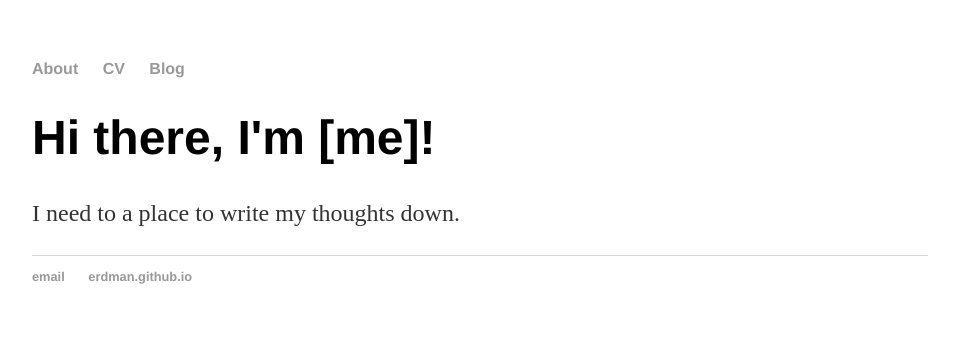
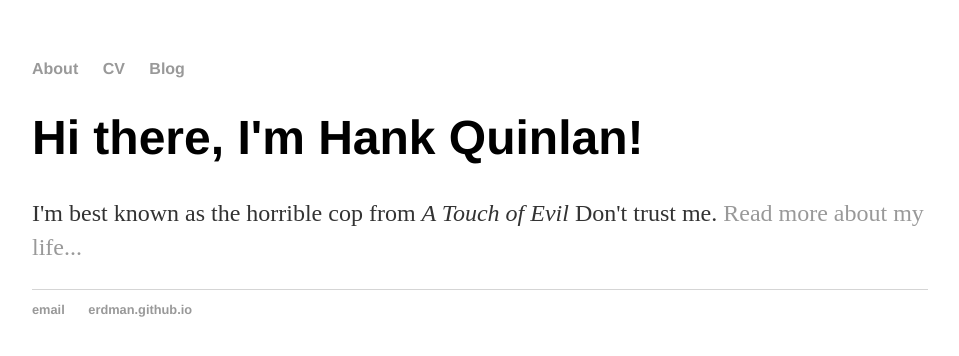
Before and after one commit to erdman/erdman, a Jekyll site: the page built from index.html, in a window 1280 px wide. Shown: the top 356 px of the page, without its empty margins (160-1119 px from the left). Built offline with Jekyll 4.4.1, drawn with Linux system fonts in a browser that asks for light colours.

Commit message:
Update index.html

```diff
--- a/index.html
+++ b/index.html
@@ -1,30 +1,8 @@
-<!DOCTYPE html>
-<html>
-	<head>
-		<title>[untitled]</title>
-		<!-- link to main stylesheet -->
-		<link rel="stylesheet" type="text/css" href="/css/main.css">
-	</head>
-	<body>
-		<nav>
-    		<ul>
-        		<!-- <li><a href="/">Home</a></li> -->
-	        	<li><a href="/about">About</a></li>
-        		<li><a href="/cv">CV</a></li>
-        		<li><a href="/blog">Blog</a></li>
-    		</ul>
-		</nav>
-		<div class="container">
-    		<div class="blurb">
-        		<h1>Hi there, I'm [me]!</h1>
-				<p>I need to a place to write my thoughts down.</p>
-    		</div><!-- /.blurb -->
-		</div><!-- /.container -->
-		<footer>
-    		<ul>
-        		<li><a href="mailto:test@gmail.com">email</a></li>
-        		<li><a href="https://erdman.github.io">erdman.github.io</a></li>
-			</ul>
-		</footer>
-	</body>
-</html>
+---
+layout: default
+title: [untitled]
+---
+<div class="blurb">
+	<h1>Hi there, I'm Hank Quinlan!</h1>
+	<p>I'm best known as the horrible cop from <em>A Touch of Evil</em> Don't trust me. <a href="/about">Read more about my life...</a></p>
+</div><!-- /.blurb -->
```
